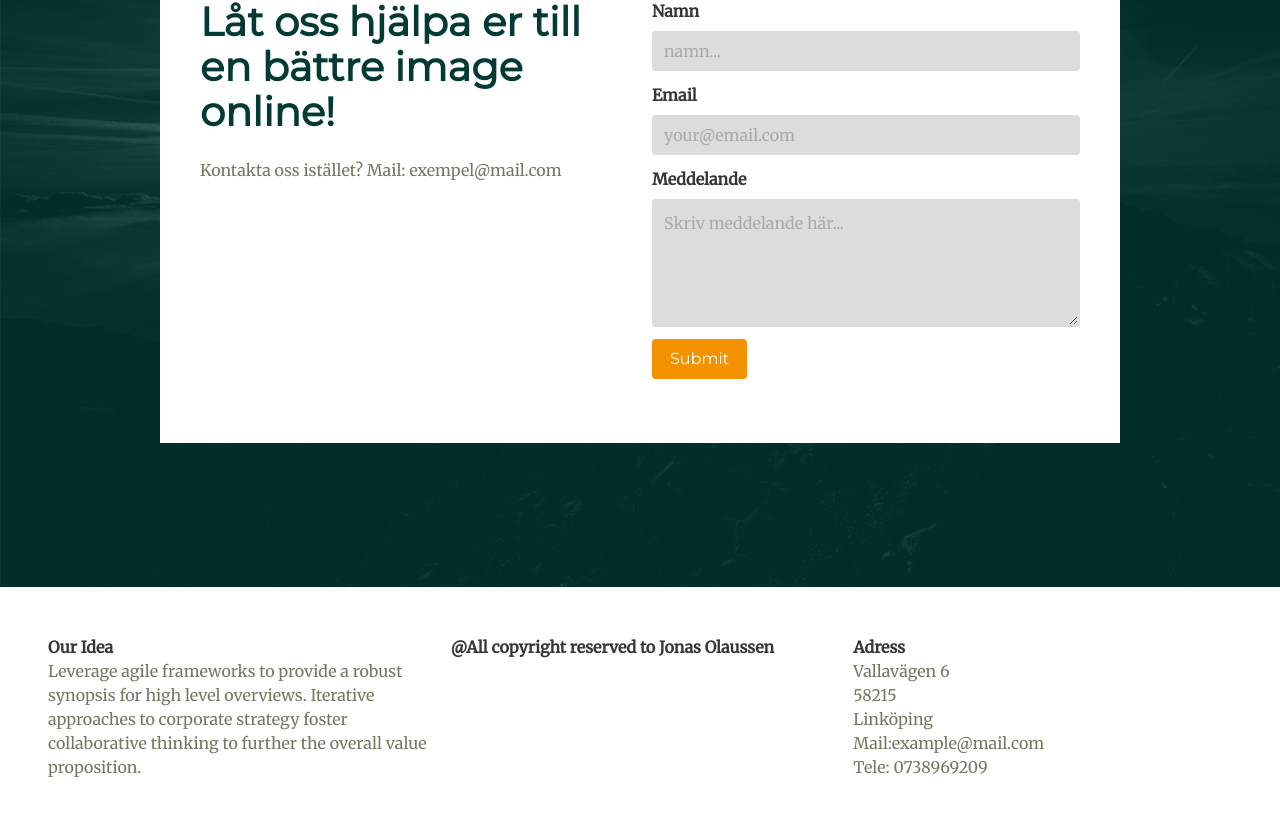
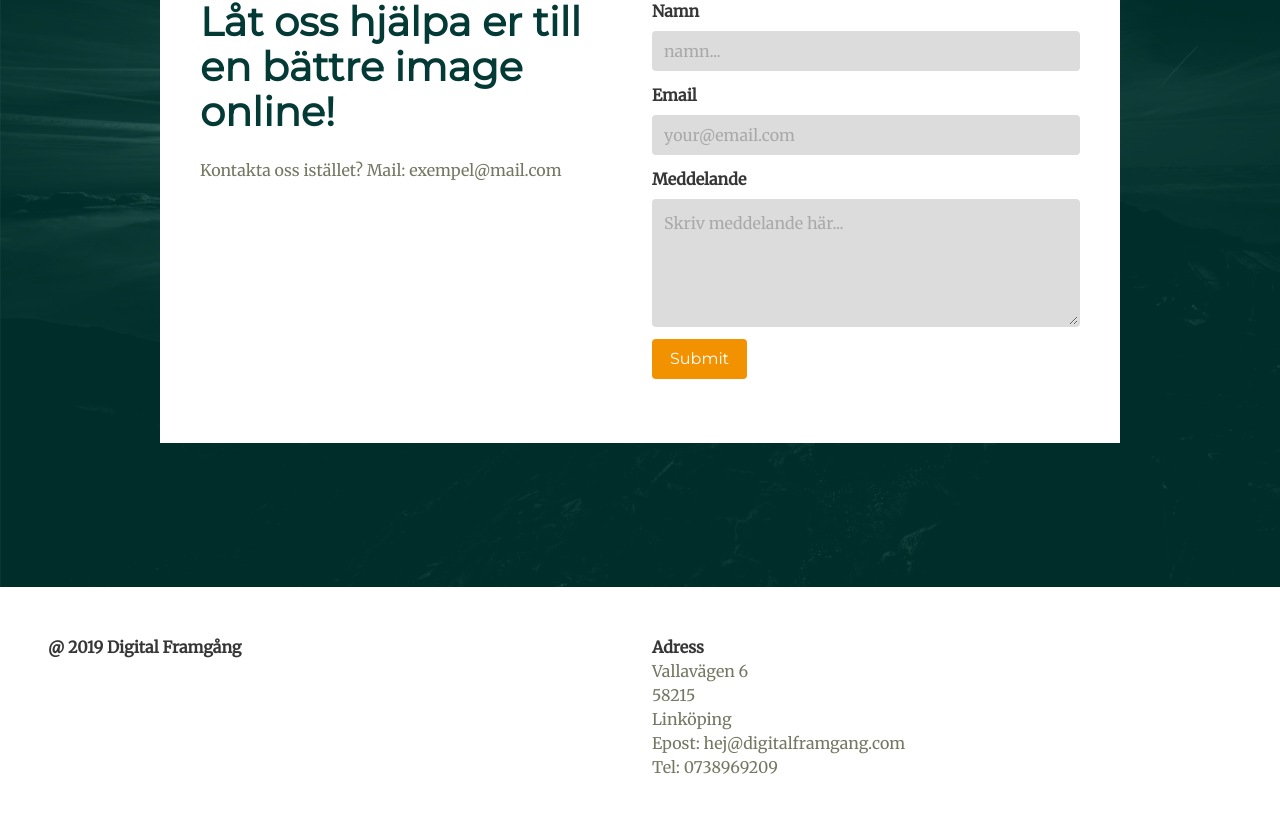
Before and after one commit to codebyjonas/digitalframgang.com, a React (Create React App) app: page / in a window 1280 px wide. Shown: the part 3771-4586 px from the top of the page. Built offline with nearby package versions, Linux system fonts and the light colour scheme.

Commit message:
fixed footer

```diff
--- a/src/components/Footer.js
+++ b/src/components/Footer.js
@@ -4,22 +4,19 @@ const Footer = () => (
     <footer className='section is-small'>
         <div className='content has-text-centered'>
             <div className='columns'>
-                <div className='column has-text-left'>
-                    <strong>Our Idea</strong>
-                    <p>Leverage agile frameworks to provide a robust synopsis for high level overviews. Iterative approaches to corporate strategy foster collaborative thinking to further the overall value proposition. </p>
-                </div>
                 <div className='column'>
-                    <strong>@All copyright reserved to Jonas Olaussen</strong>
+                    <strong>@ 2019 Digital Framgång</strong>
                 </div>
                 <div className='column'>
                     <strong>Adress</strong>
-                    <p className="no-margin-bot">Vallavägen 6</p>
-                    <p className="no-margin-bot">58215</p>
-                    <p className="no-margin-bot">Linköping</p>
-                    <p className="no-margin-bot">Mail:example@mail.com</p>
-                    <p className="no-margin-bot">Tele: 0738969209</p>
+                    <p className='no-margin-bot'>Vallavägen 6</p>
+                    <p className='no-margin-bot'>58215</p>
+                    <p className='no-margin-bot'>Linköping</p>
+                    <p className='no-margin-bot'>
+                        Epost: hej@digitalframgang.com
+                    </p>
+                    <p className='no-margin-bot'>Tel: 0738969209</p>
                 </div>
-
             </div>
         </div>
     </footer>
```
